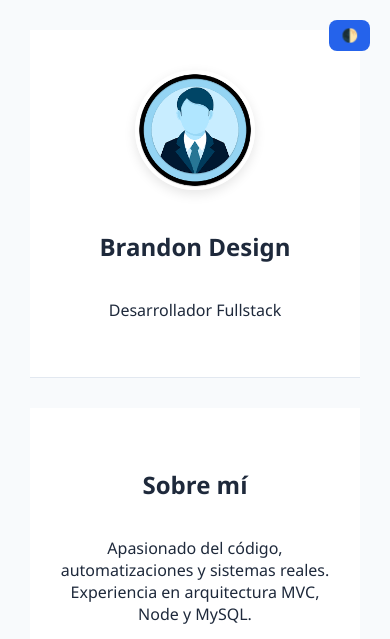
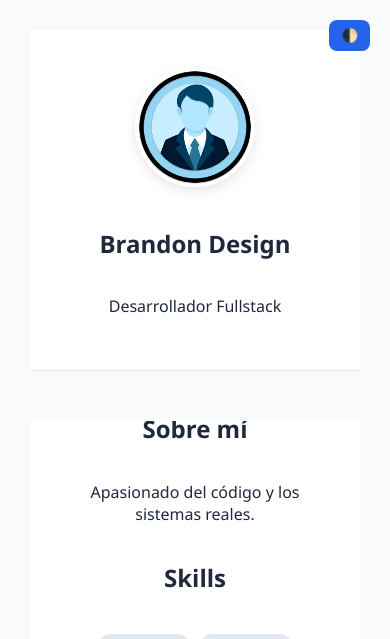
Before and after one commit to BRANDON-VILLANUEVA137/starter-portfolio, a plain HTML site: page index.html in a window 390 px wide. Shown: the top 639 px of the page. Drawn offline with Linux system fonts and the light colour scheme.

Commit message:
Version tarjetas

```diff
--- a/index.html
+++ b/index.html
@@ -13,17 +13,25 @@
   <main class="grid-tres-columnas">
 
     <!-- Columna 1: Presentación -->
-    <section class="tarjeta columna" id="hero">
+<section class="tarjeta columna flip-card clic-volteo">
+  <div class="flip-card-inner">
+    <div class="flip-card-front">
       <img src="assets/profile.png" alt="Foto de perfil" class="foto-perfil">
       <h1>Brandon Design</h1>
       <p>Desarrollador Fullstack</p>
-    </section>
+    </div>
+    <div class="flip-card-back">
+      <p>¡Hola! Me especializo en desarrollo web, automatización de sistemas y arquitectura MVC.</p>
+    </div>
+  </div>
+</section>
 
-    <!-- Columna 2: Sobre mí y Skills -->
-    <section class="tarjeta columna" id="sobre-mi">
+<!-- Columna 2: Sobre mí y Skills -->
+<section class="tarjeta columna flip-card clic-volteo">
+  <div class="flip-card-inner">
+    <div class="flip-card-front">
       <h2>Sobre mí</h2>
-      <p>Apasionado del código, automatizaciones y sistemas reales. Experiencia en arquitectura MVC, Node y MySQL.</p>
-
+      <p>Apasionado del código y los sistemas reales.</p>
       <h2>Skills</h2>
       <ul class="skills">
         <li><img src="assets/html.svg"><span>HTML</span></li>
@@ -32,10 +40,17 @@
         <li><img src="assets/nodejs.svg"><span>Node</span></li>
         <li><img src="assets/mysql.svg"><span>MySQL</span></li>
       </ul>
-    </section>
+    </div>
+    <div class="flip-card-back">
+      <p>Me encanta trabajar con Node.js y bases de datos como MySQL. Tengo experiencia en automatizar flujos reales de negocio.</p>
+    </div>
+  </div>
+</section>
 
-    <!-- Columna 3: Proyectos y Contacto -->
-    <section class="tarjeta columna" id="proyectos">
+<!-- Columna 3: Proyectos y Contacto -->
+<section class="tarjeta columna flip-card clic-volteo">
+  <div class="flip-card-inner">
+    <div class="flip-card-front">
       <h2>Proyectos</h2>
       <div class="proyecto">
         <h3>Sistema Restaurante</h3>
@@ -47,7 +62,12 @@
       <p>¿Colaboramos?</p>
       <a href="mailto:example.dev@example.com">example.dev@example.com</a><br>
       <a class="btn-descargar" href="assets/CV_Ejemplo_Desarrollador.pdf" download>Descargar CV</a>
-    </section>
+    </div>
+    <div class="flip-card-back">
+      <p>Puedes ver mis proyectos y contactarme directamente. También estoy disponible para colaboraciones freelance. ¡Hablemos!</p>
+    </div>
+  </div>
+</section>
 
   </main>
 
--- a/main.js
+++ b/main.js
@@ -31,3 +31,10 @@ window.addEventListener("scroll", showOnScroll);
 
 // También ejecuta showOnScroll al cargar la página para mostrar las secciones ya visibles
 window.addEventListener("load", showOnScroll);
+
+// 💡 Nuevo: Voltear tarjetas en móviles al hacer clic
+document.querySelectorAll('.clic-volteo').forEach(card => {
+  card.addEventListener('click', () => {
+    card.querySelector('.flip-card-inner').classList.toggle('rotada');
+  });
+});
--- a/style.css
+++ b/style.css
@@ -142,3 +142,85 @@ body {
       border-bottom: none;
     }
   }
+
+  .flip-card {
+    perspective: 1000px;
+  }
+
+  .flip-card-inner {
+    position: relative;
+    width: 100%;
+    height: 100%;
+    transition: transform 0.8s;
+    transform-style: preserve-3d;
+  }
+
+  .flip-card:hover .flip-card-inner {
+    transform: rotateY(180deg);
+  }
+
+  .flip-card-front,
+  .flip-card-back {
+    position: absolute;
+    width: 100%;
+    height: 100%;
+    backface-visibility: hidden;
+    padding: 40px 30px;
+    box-sizing: border-box;
+    display: flex;
+    flex-direction: column;
+    align-items: center;
+    justify-content: center;
+    text-align: center;
+    border-radius: 12px;
+  }
+
+  .flip-card-front {
+    background-color: inherit;
+    color: inherit;
+  }
+
+  .flip-card-back {
+    background-color: #1e3a8a;
+    color: white;
+    transform: rotateY(180deg);
+  }
+
+  /* 🌙 Modo oscuro */
+  body.dark-mode .flip-card-back {
+    background-color: #334155;
+  }
+
+  .flip-card-inner.rotada {
+    transform: rotateY(180deg);
+  }
+  @media (max-width: 900px) {
+    .grid-tres-columnas {
+      grid-template-columns: 1fr;
+      height: auto;
+    }
+
+    .columna {
+      padding: 20px 15px;
+    }
+
+    .tarjeta {
+      min-height: 300px;
+      margin-bottom: 20px;
+      border-bottom: 1px solid #e2e8f0;
+      border-right: none;
+    }
+
+    .tarjeta:last-child {
+      border-bottom: none;
+    }
+
+    .flip-card-inner {
+      min-height: 300px;
+    }
+
+    .flip-card-front,
+    .flip-card-back {
+      padding: 20px;
+    }
+  }
```
